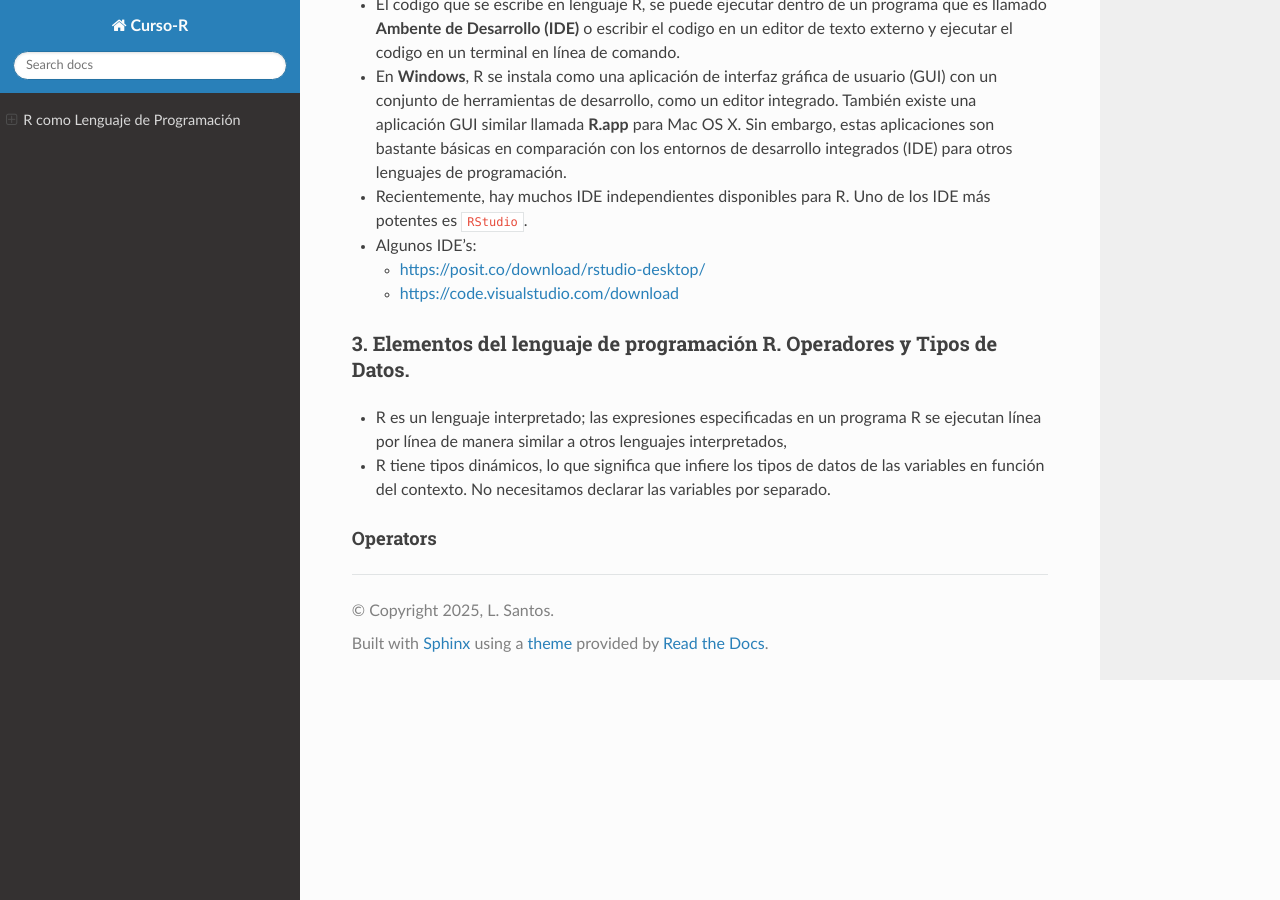
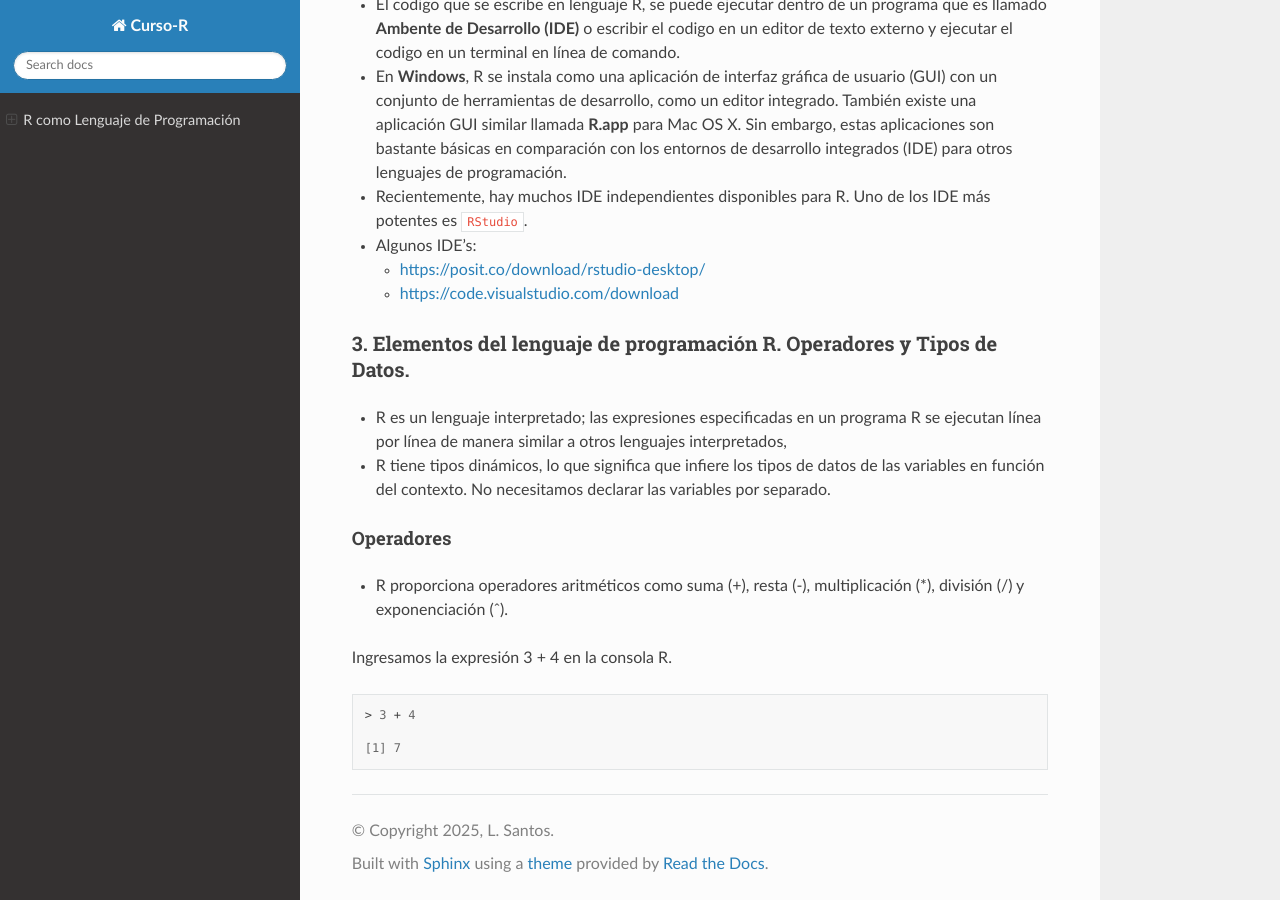
Before and after one commit to matecom57/santosg57-curso-r, a Sphinx documentation site: the page built from docs/source/Clase-03/clase-03.rst, in a window 1280 px wide and 900 px high, scrolled down 1185 px. Built offline with Sphinx 7.4.7 and the Read the Docs theme 3.1.0, drawn with Linux system fonts in a browser that asks for light colours.

Commit message:
Test comité

```diff
--- a/docs/source/Clase-03/clase-03.rst
+++ b/docs/source/Clase-03/clase-03.rst
@@ -68,5 +68,15 @@ HOY
 
 - R tiene tipos dinámicos, lo que significa que infiere los tipos de datos de las variables en función del contexto. No necesitamos declarar las variables por separado.
 
-Operators
+Operadores
 +++++++++
+
+- R proporciona operadores aritméticos como suma (+), resta (-), multiplicación (*), división (/) y exponenciación (ˆ).
+
+Ingresamos la expresión 3 + 4 en la consola R.
+
+.. code:: Bash
+
+   > 3 + 4
+
+   [1] 7
```
